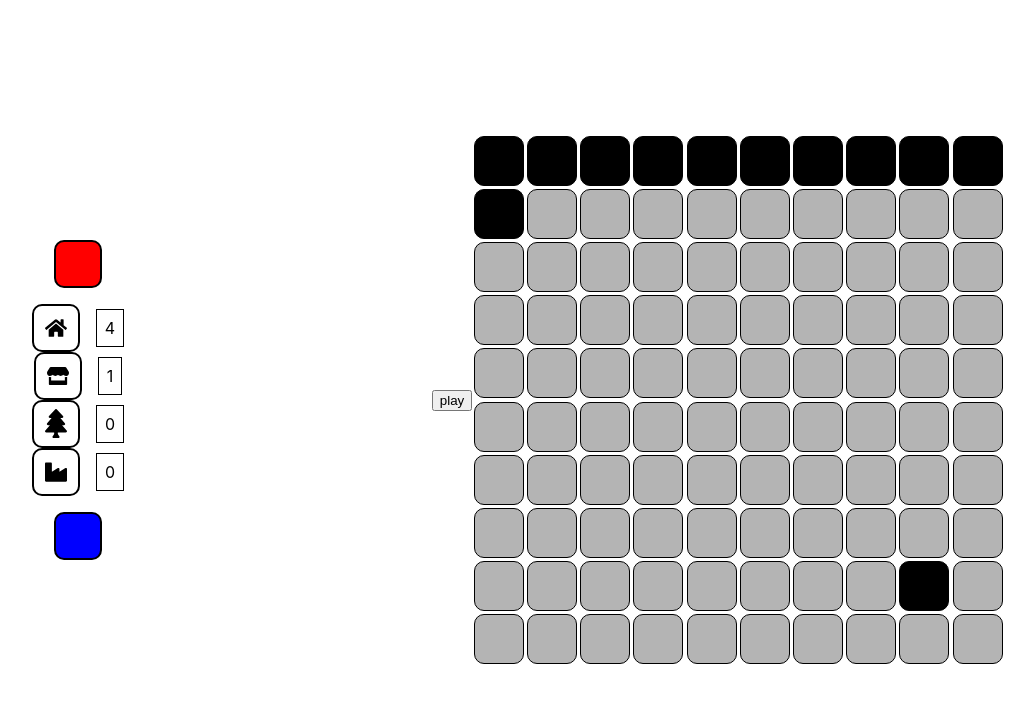
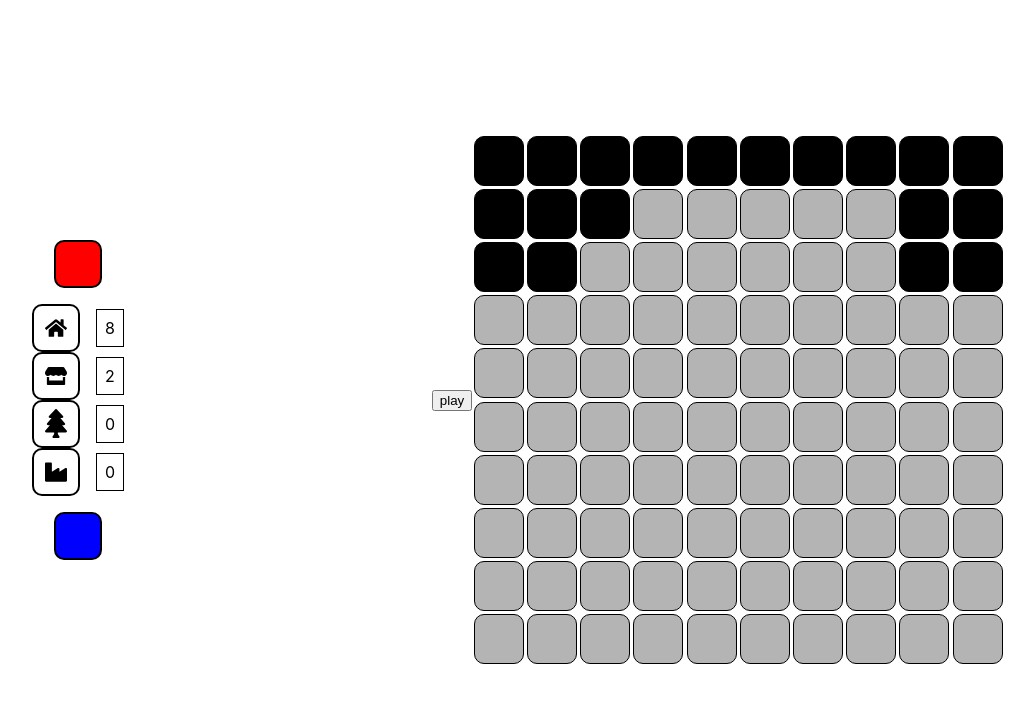
Before and after one commit to lulup52/gestiongame, a React (Create React App) app: page / in a window 1280 px wide. Shown: the top 702 px of the page, without its empty margins (50-1084 px from the left). Built offline with nearby package versions, Linux system fonts and the light colour scheme.

Commit message:
systèmen de décompe de structure placées

```diff
--- a/src/components/GameSection.jsx
+++ b/src/components/GameSection.jsx
@@ -1,7 +1,7 @@
 import React, {useEffect, useState} from 'react';
 import '../sass/gameSection.css'
 
-export default function GameSection({selectedProps, hintActivated, levelData}) {
+export default function GameSection({selectedProps, hintActivated, levelData, propsPlacementDetector}) {
 
     const [gameIsOn, setGameIsOn] = useState(false)
     const [boardMap, setBoardMap] = useState([])
@@ -23,7 +23,6 @@ export default function GameSection({selectedProps, hintActivated, levelData}) {
     },[])
 
     useEffect(() => {
-      console.log("map is updated")
     },[mapUpdater])
 
 
@@ -77,7 +76,6 @@ const hoverCheck = (e) => {
         /*si le bouton hint activé,la verif de la case ne se fait pas mais on affichera la porté de tous
         les props du même type que la case survolée qu'on stockera dans un tableau */
 
-        console.log(`ceci est un ${targetBehavior }`)
         let propsListe = document.getElementsByClassName(`boardTile ${targetBehavior}`)
         let allCaseToCheck = []
         for(let i = 0; i < propsListe.length; i++) {
@@ -87,7 +85,6 @@ const hoverCheck = (e) => {
         }
         /*on récupère la liste de toutes les cases valides adjacentes aux cases insérées dans allCaseToCheck*/
         let aroundCases = checkAroundCase(allCaseToCheck)
-        console.log(aroundCases)
 
 
 
@@ -160,7 +157,6 @@ const checkAroundCase = (propCasesCoord) => {
     /*création du tableau contenant toutes les cases potentiellement autour de la case cible, transformée en
     string pour que les coordonnées commencant par 0 (ex : 01, 02 ...) ne voient pas le 0 suprimé par la suite */
     let aroundArray = [caseHautGauche.toString(),caseHaut.toString(),caseHautDroit.toString(),caseGauche.toString(), caseDroit.toString(), caseBasGauche.toString(), caseBas.toString(), caseBasDroit.toString()]
-    // console.log(aroundArray)
     casesCoordListes.push(...aroundArray)
 
     /*on retire les doublons */
@@ -215,6 +211,7 @@ const aplyProps = (e) => {
 
         let coord= e.target.dataset.coord
         updateMap(coord, "build")
+
       }
     }
   }
@@ -230,27 +227,31 @@ const updateMap = (newCoord, updater, newClass) => {
       // if(updater === "hint") {
       //   newCoord.forEach(tileToHilight => {
       //     if(tileToHilight === tile.coord) {
-      //       console.log('test')
       //     }
       //   })
       //   } else
         if(tile.coord === newCoord) {
-        selectedProps !== 'trash' ? tile.behavior = selectedProps : tile.behavior = 'basicTile'
+          if (  selectedProps !== "trash") {
+            propsPlacementDetector(selectedProps)
+
+           tile.behavior = selectedProps
+          } else {
+            tile.behavior = 'basicTile'
+          }
       }
     })
   })
   setBoardMap(newMap)
   setMapUpdater(updater)
+
 }
 
 /*---------------------mise a jour constate de la partie------------------------*/
 
 const update = (on) => {
   if(on) {
-    console.log('im updated')
     update()
   }  else {
-    console.log('im stoped')
   }
 }
 
--- a/src/components/MainScreen.jsx
+++ b/src/components/MainScreen.jsx
@@ -1,4 +1,4 @@
-import React from 'react';
+import React, {useEffect} from 'react';
 import GameSection from './GameSection';
 import MenuSection from './MenuSection';
 
@@ -7,11 +7,63 @@ import { useState } from 'react/cjs/react.development';
 
 import Levels from '../data/levels.json'
 export default function MainScreen() {
-  const [levelData, /*setLevelData*/] = useState(Levels[0])
+/* ---------- on charge le lvl 1 par défaut ----------------- */
+  const [levelData, /*setLevelData*/] = useState(Levels[1])
+
+
+  const [propsPlaced, setPropsPlaced] = useState({
+    house : 0,
+    store : 0,
+    industry : 0,
+    tree : 0
+  })
+
   const [selectedProps, setSelectedProps] = useState('')
   const [hintActivated, setHintActivated] = useState(false)
 
-  console.log(levelData)
+
+
+
+  const propsPlacementDetector =(props) => {
+    console.log(selectedProps)
+    switch(props) {
+      case 'house' :
+        setPropsPlaced({
+          house : propsPlaced.house + 1,
+          store : propsPlaced.store,
+          industry : propsPlaced.industry,
+          tree : propsPlaced.tree
+        })
+        break
+      case 'store' :
+        setPropsPlaced({
+          house : propsPlaced.house,
+          store : propsPlaced.store + 1,
+          industry : propsPlaced.industry,
+          tree : propsPlaced.tree
+        })
+        break
+      case 'industry' :
+        setPropsPlaced({
+          house : propsPlaced.house,
+          store : propsPlaced.store,
+          industry : propsPlaced.industry + 1,
+          tree : propsPlaced.tree
+        })
+        break
+      case 'tree' :
+        setPropsPlaced({
+          house : propsPlaced.house,
+          store : propsPlaced.store,
+          industry : propsPlaced.industry,
+          tree : propsPlaced.tree + 1
+        })
+        break
+
+
+      }
+  }
+
   const holMenueSlect = (option) => {
     if(selectedProps === option) {
     setSelectedProps("")
@@ -25,11 +77,14 @@ export default function MainScreen() {
     hintState === "clearHint" ? setHintActivated(false) : setHintActivated(!hintActivated)
   }
 
+  const lvlSelector = () => {
+
+  }
 
   return (
         <div className="mainScreen">
-            <MenuSection selectedProps={selectedProps} holMenueSlect={holMenueSlect} hintManager={hintManager} levelData={levelData}/>
-            <GameSection selectedProps={selectedProps} hintActivated={hintActivated} levelData={levelData}/>
+            <MenuSection propsPlaced={propsPlaced} selectedProps={selectedProps} holMenueSlect={holMenueSlect} hintManager={hintManager} levelData={levelData}/>
+            <GameSection selectedProps={selectedProps} hintActivated={hintActivated} levelData={levelData} propsPlacementDetector={propsPlacementDetector}/>
         </div>
       )
 
--- a/src/components/MenuSection.jsx
+++ b/src/components/MenuSection.jsx
@@ -1,12 +1,23 @@
-import React, { useState } from 'react';
+import React, { useEffect, useState } from 'react';
 import "../sass/menuSection.css"
 
-export default function MenuSection({holMenueSlect, hintManager, levelData}) {
+export default function MenuSection({holMenueSlect, hintManager, levelData, propsPlaced}) {
 
-  const [houseToPlace, /*setHouseToPlace*/] = useState(levelData.props.house)
-  const [storeToPlace, /*setStoreToPlace*/] = useState(levelData.props.store)
-   const [industryToPlace, setIndustryToPlace] = useState(levelData.props.industry)
-   const [treeToPlace, setTreeToPlace] = useState(levelData.props.tree)
+
+  const [houseToPlace, setHouseToPlace] = useState(levelData.props.house)
+  const [storeToPlace, setStoreToPlace] = useState(levelData.props.store)
+  const [industryToPlace, setIndustryToPlace] = useState(levelData.props.industry)
+  const [treeToPlace, setTreeToPlace] = useState(levelData.props.tree)
+  const [menuUpdator, setMenuUpdator] = useState(true)
+
+
+   useEffect(() => {
+    setMenuUpdator(!menuUpdator)
+    setHouseToPlace(levelData.props.house - propsPlaced.house)
+    setStoreToPlace(levelData.props.store - propsPlaced.store)
+    setIndustryToPlace(levelData.props.industry - propsPlaced.industry)
+    setTreeToPlace(levelData.props.tree - propsPlaced.tree)
+  },[propsPlaced])
 
   const manageHint = (e) => {
     hintManager()
@@ -29,6 +40,9 @@ export default function MenuSection({holMenueSlect, hintManager, levelData}) {
     props.id !== 'hint' && hintManager("clearHint")
   }
 
+  /*--------------- gérer le décompte des ééments a placer par lvl ------------------ */
+
+
   return (
     <>
       <div className="menuSection">
@@ -45,11 +59,11 @@ export default function MenuSection({holMenueSlect, hintManager, levelData}) {
           </div>
           <div className='propsAndCounter'>
             <div className='menuOption tree' id='tree' onClick={e => manageHolingProps(e)}></div>
-            <p>{industryToPlace}</p>
+            <p>{treeToPlace}</p>
           </div>
           <div className='propsAndCounter'>
             <div className='menuOption industry' id='industry' onClick={e => manageHolingProps(e)}></div>
-            <p>{treeToPlace}</p>
+            <p>{industryToPlace}</p>
           </div>
           <div>
             <div className='menuOption hint' id='hint' onClick={e => manageHint(e)}></div>
--- a/src/data/levels.json
+++ b/src/data/levels.json
@@ -6,7 +6,7 @@
         "lvlName" : "lvl 1",
         "map" :["00","01","02","03","04","05","06","07","08","09", "10", "88"],
         "props" : {
-            "house" : 4,
+            "house" : 6,
             "store" : 1,
             "tree" : 0,
             "industry" : 0
@@ -19,8 +19,10 @@
         "lvlName" : "lvl 2",
         "map" :["00","01","02","03","04","05","06","07","08","09", "10","11","12","18","19","20","21","28","29"],
         "props" : {
-            "house" : 6,
-            "store" : 2
+            "house" : 8,
+            "store" : 2,
+            "tree" : 0,
+            "industry" : 0
         }
     }
 ]
```
